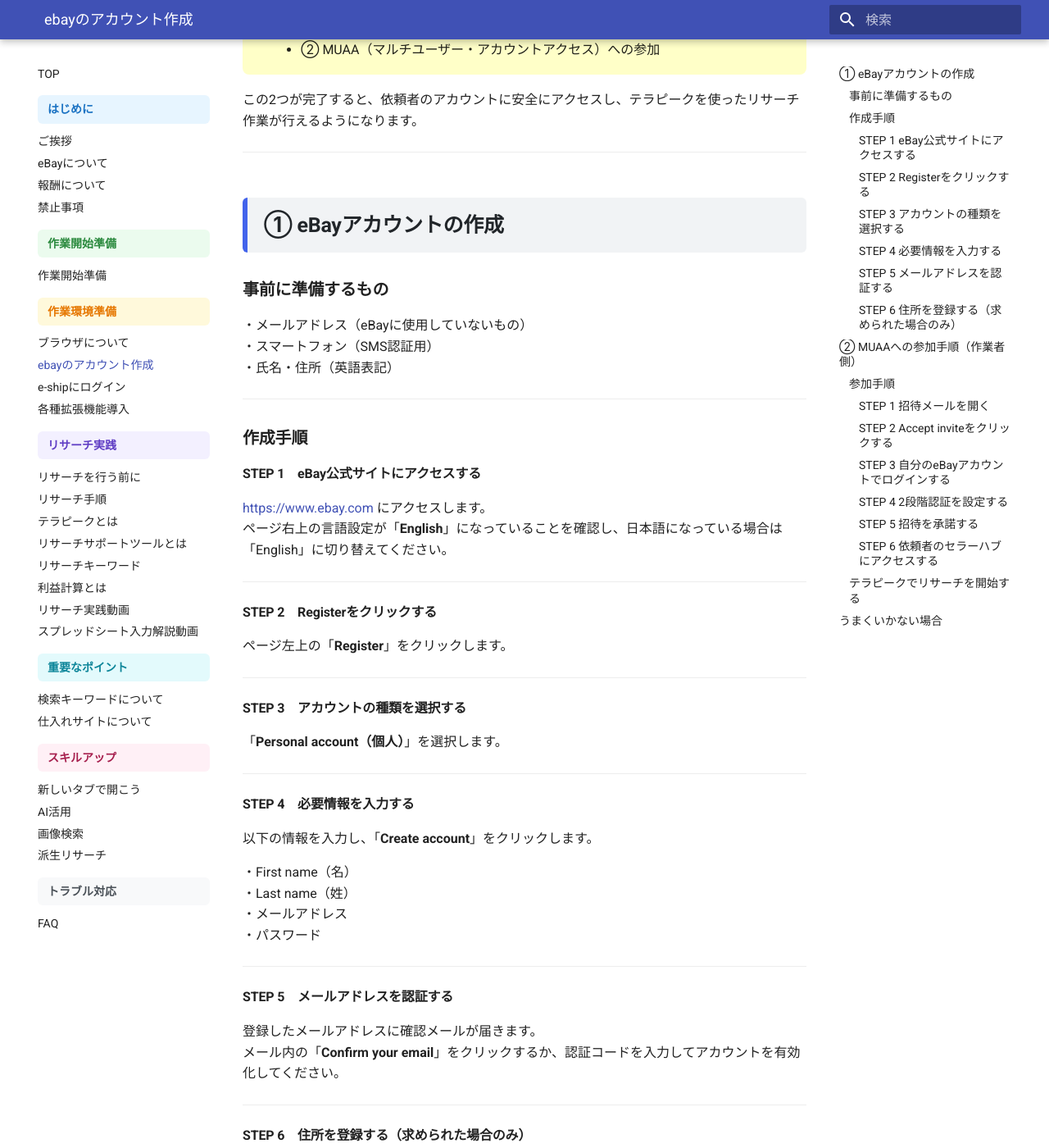
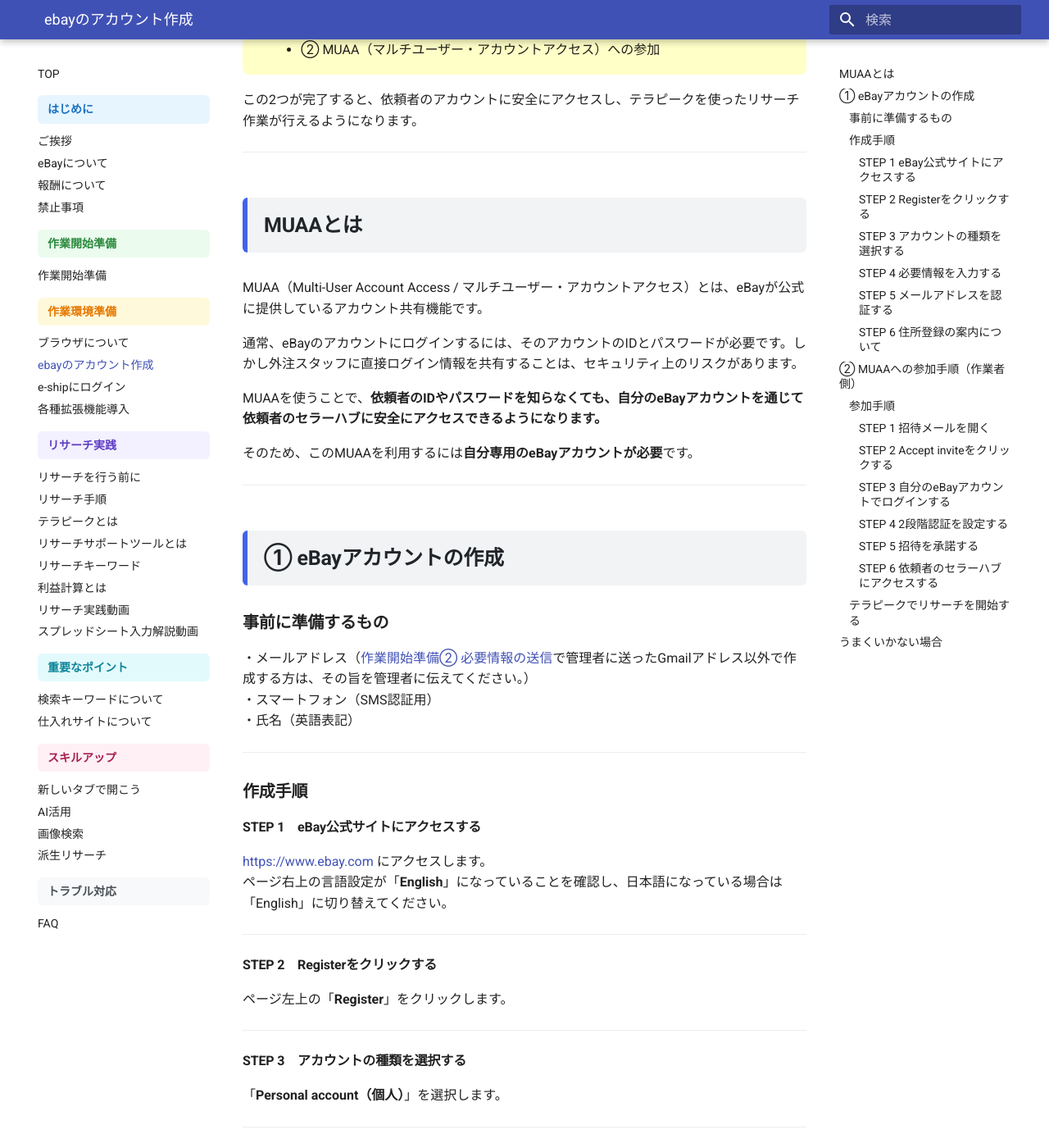
Before and after one commit to jun-hata/outsourcing-manual, an MkDocs documentation site: the page built from docs/env_ebay_login.md, in a window 1280 px wide and 1400 px high, scrolled down 232 px. Shown: the whole window at 82% size. Built offline with MkDocs 1.6.1 and Material for MkDocs 9.7.7, drawn with Linux system fonts in a browser that asks for light colours; some of the changed text lies outside the part shown.

Commit message:
Update env_ebay_login.md

```diff
--- a/docs/env_ebay_login.md
+++ b/docs/env_ebay_login.md
@@ -13,13 +13,25 @@
 
 ---
 
+## MUAAとは
+
+MUAA（Multi-User Account Access / マルチユーザー・アカウントアクセス）とは、eBayが公式に提供しているアカウント共有機能です。
+
+通常、eBayのアカウントにログインするには、そのアカウントのIDとパスワードが必要です。しかし外注スタッフに直接ログイン情報を共有することは、セキュリティ上のリスクがあります。
+
+MUAAを使うことで、**依頼者のIDやパスワードを知らなくても、自分のeBayアカウントを通じて依頼者のセラーハブに安全にアクセスできるようになります。**
+
+そのため、このMUAAを利用するには**自分専用のeBayアカウントが必要**です。
+
+---
+
 ## ① eBayアカウントの作成
 
 ### 事前に準備するもの
 
-・メールアドレス（eBayに使用していないもの）
+・メールアドレス（[作業開始準備② 必要情報の送信](required_info.md)で管理者に送ったGmailアドレス以外で作成する方は、その旨を管理者に伝えてください。）
 ・スマートフォン（SMS認証用）
-・氏名・住所（英語表記）
+・氏名（英語表記）
 
 ---
 
@@ -62,17 +74,18 @@
 
 ---
 
-#### STEP 6　住所を登録する（求められた場合のみ）
+#### STEP 6　住所登録の案内について
 
-住所登録を求められた場合は、日本の住所を英語で入力してください。
-求められない場合はスキップして問題ありません。
+「Create account」をクリックしてアカウントが作成されると、住所登録の案内画面に移ることがあります。
+この作業はアカウント作成後に Account settings からいつでも行えます。
+テラピークを使ったリサーチ作業のみを行う場合は住所登録は不要ですので、スキップして問題ありません。
 
 ---
 
 ## ② MUAAへの参加手順（作業者側）
 
 <span class="red-text">
-この手順を始める前に、①のeBayアカウントが作成済みであることを確認してください。
+この手順を始める際は、アカウント作成が完了したこととMUAAの準備が整っている事をチャットワークから管理者に連絡してください。
 招待メールの有効期限は送信から24時間です。期限が切れた場合は依頼者に再送信を依頼してください。
 </span>
 
@@ -117,9 +130,9 @@
 
 自分のアカウントで [https://www.ebay.com](https://www.ebay.com) にログインし、以下の順で進みます。
 
-右上のアカウント名をクリック →「**Account settings**」→「**My eBay**」→「**Account Preferences**」→「**Permissions**」
+左上のアカウント名をクリック →「**Hi ●●**」と書かれている場所をクリック →「**Account Preferences**」項目下の「**Team access**」をクリック
 
-画面の「I'd like to…」から「**Go to seller hub**」をクリックし、セキュリティコードの認証を行うと依頼者のセラーハブ画面にアクセスできます。
+セキュリティコードの認証を行うと依頼者のセラーハブ画面にアクセスできます。
 
 ---
 
```
